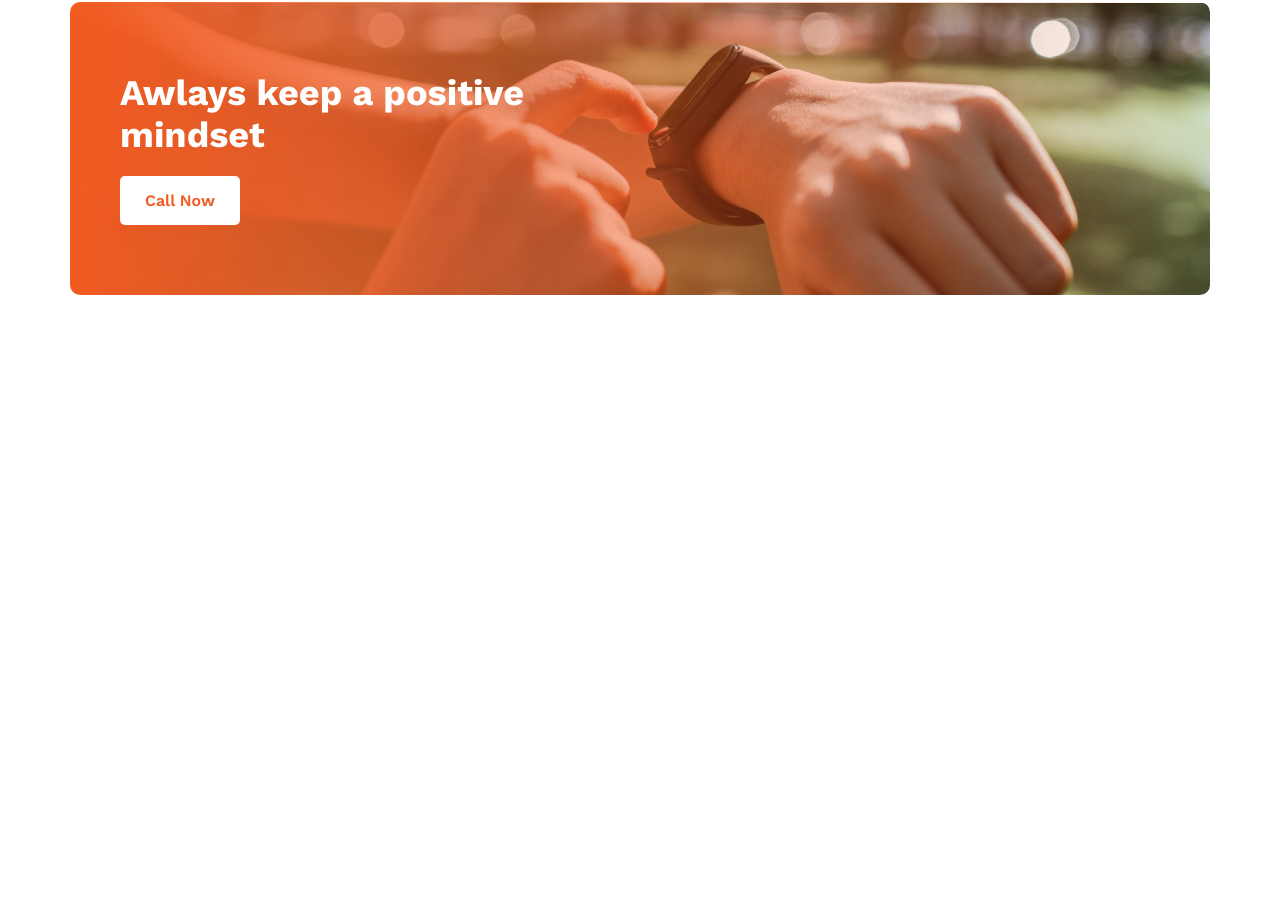
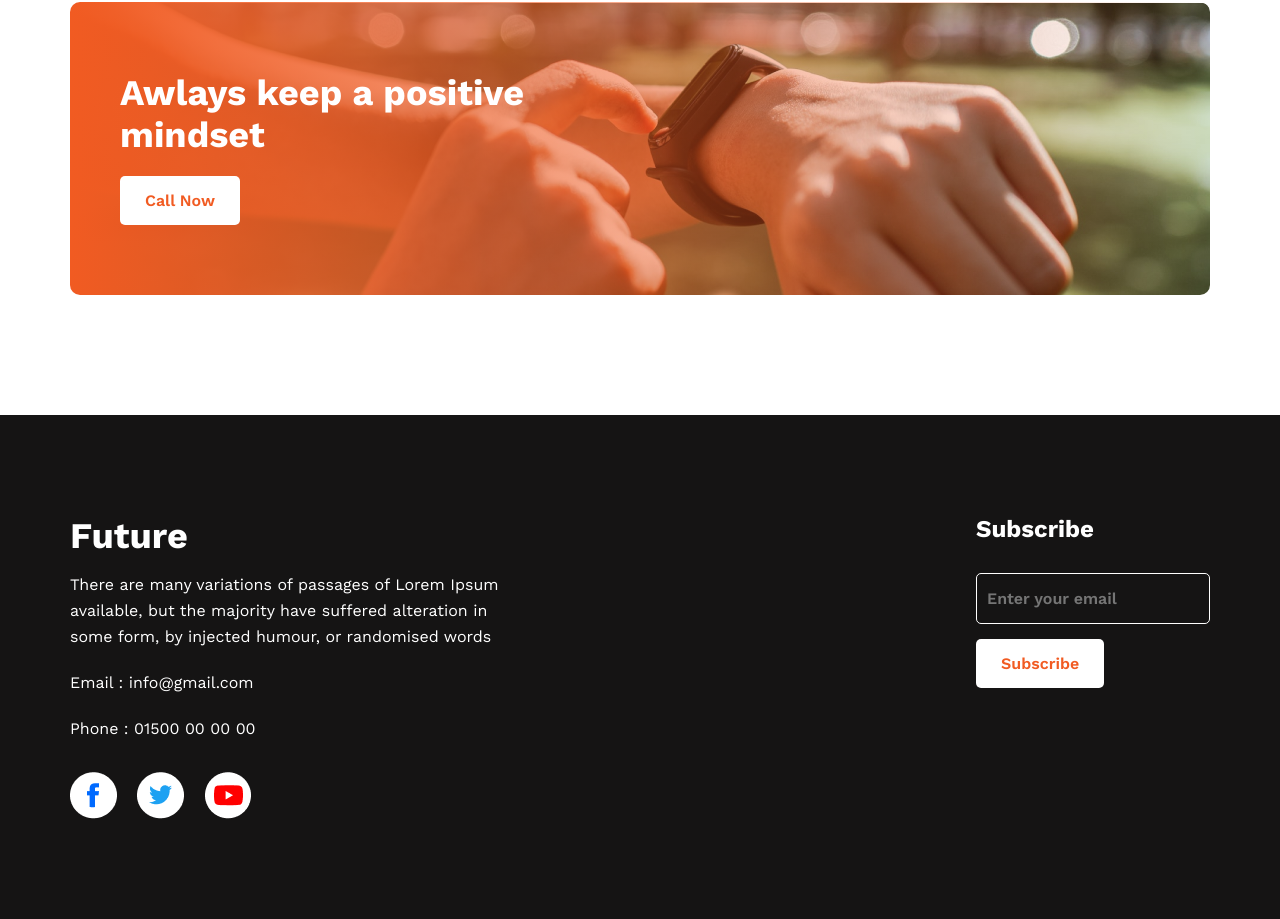
Before and after one commit to sultangit95/figma-to-html-new-year, a plain HTML site: page index.html in a window 1280 px wide. Shown: the part 2180-3099 px from the top of the page. Before the commit the page ends 2595 px from the top, so only its background shows below. Drawn offline with nearby package versions, Linux system fonts and the light colour scheme.

Commit message:
footer section completed

```diff
--- a/css/style.css
+++ b/css/style.css
@@ -160,10 +160,58 @@ main{
   cursor: pointer;
 }
 /* ===== calls style ends ===== */
-
-
-
-
-
-
 /* ===== main area style ends ===== */
+/* ===== footer area style starts ===== */
+#footer{
+  background: #151414;
+  padding: 100px 0;
+}
+.footer-contents{
+  width: 1140px;
+  margin: 0 auto;
+  display: flex;
+  justify-content: space-between;
+}
+.footer-future-heading{
+  color: #fff;
+  font-weight: 700;
+  font-size: 36px;
+  margin-bottom: 15px;
+}
+.footer-future-para{
+  color: #fff;
+  font-weight: 400;
+  font-size: 16px;
+  line-height: 26px;
+  padding-right: 450px;
+  margin-bottom: 20px;
+}
+.footer-social{
+  margin-top: 30px;
+}
+.footer-social img{
+  margin-right: 15px;
+}
+.footer-subscribe-head{
+  color: #fff;
+  font-weight: 700;
+  font-size: 24px;
+  margin-bottom: 10px;
+}
+.footer-subscribe input{
+  background: transparent;
+  border: 1px solid #fff;
+  color: #ffffff;
+  font-size: 16px;
+  font-weight: 600;
+  padding: 15px 10px;
+  border-radius: 5px;
+  margin-top: 20px;
+}
+.footer-subscribe button{
+  margin-top: 15px;
+}
+.footer-subscribe button:hover{
+  box-shadow: 0 0 10px #F15B22;
+}
+/* ===== footer area style ends ===== */
--- a/index.html
+++ b/index.html
@@ -86,7 +86,28 @@
   <!-- ===== main section ends ===== -->
   <!-- ===== footer section starts ===== -->
   <footer>
-
+    <section id="footer">
+      <div class="footer-contents">
+        <div class="footer-future">
+          <h1 class="footer-future-heading">Future</h1>
+          <p class="footer-future-para">There are many variations of passages of Lorem Ipsum available, but the majority have suffered alteration in some form, by injected humour, or randomised words</p>
+          <p class="footer-future-para">Email : info@gmail.com</p>
+          <p class="footer-future-para">Phone : 01500 00 00 00</p>
+          <div class="footer-social">
+            <img src="images/icons/fb.png" alt="">
+            <img src="images/icons/twitter.png" alt="">
+            <img src="images/icons/youtube.png" alt="">
+          </div>
+        </div>
+        <div class="footer-subscribe">
+          <h1 class="footer-subscribe-head">Subscribe</h1>
+          <form action="">
+            <input type="email" name="" id="" placeholder="Enter your email">
+            <button type="submit" class="btn-second">Subscribe</button>
+          </form>
+        </div>
+      </div>
+    </section>
   </footer>
   <!-- ===== footer section ends ===== -->
 </body>
```
